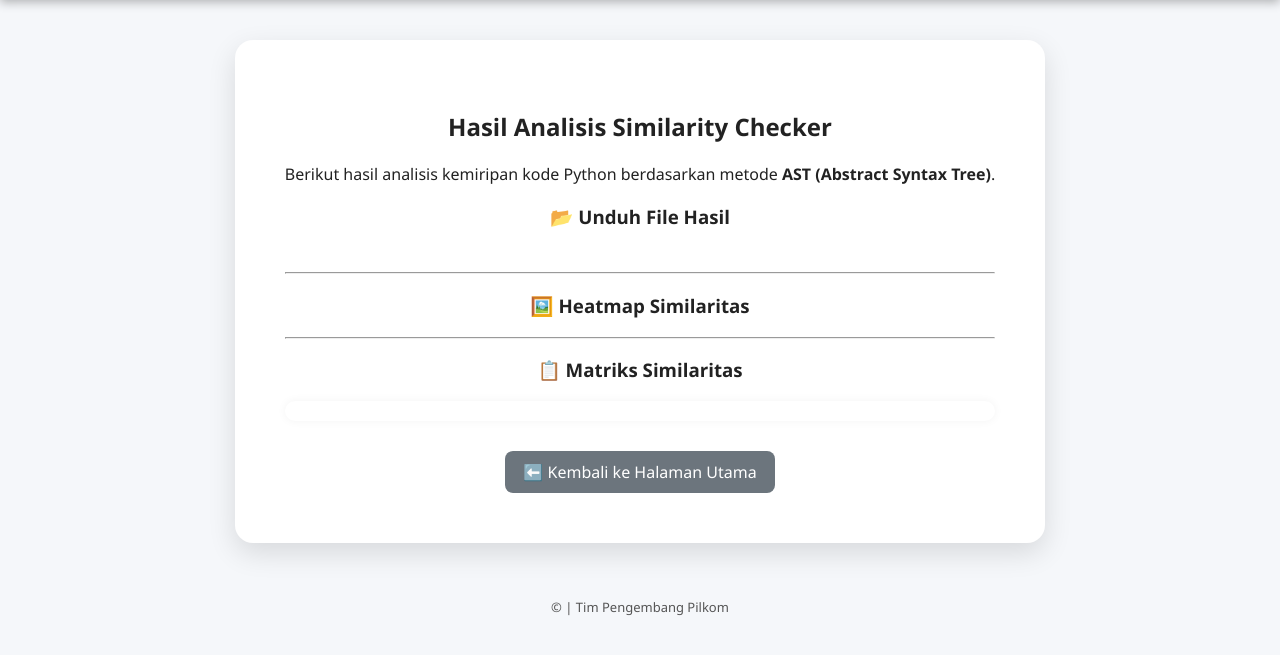
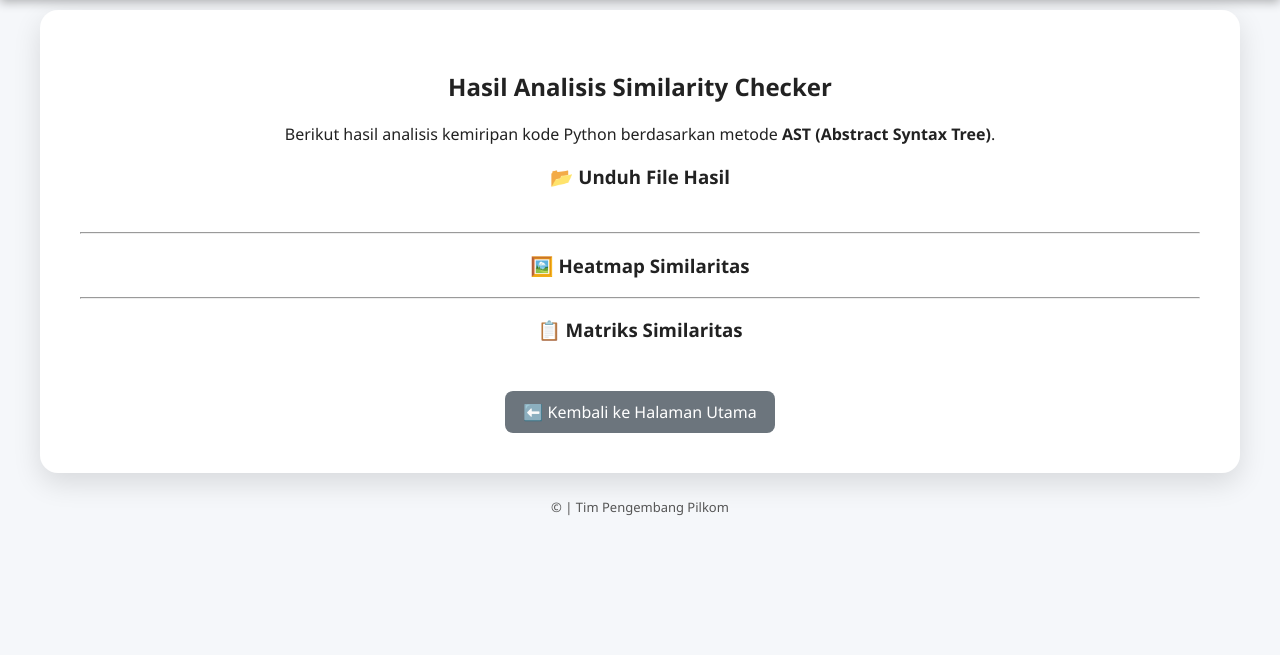
Before and after one commit to MNFadhillah/similarity_checker, a Django app: template analyzer/templates/result.html in a window 1280 px wide. Shown: the part 86-741 px from the top of the page. Run offline with Django 5.2, Linux system fonts and the light colour scheme; the template is opened without the code that fills it, so the values that code supplies are empty.

Commit message:
Refactor HTML structure and styles for improved layout; enhance card container and result display

```diff
--- a/analyzer/templates/base.html
+++ b/analyzer/templates/base.html
@@ -18,24 +18,21 @@
       box-shadow: 0 2px 10px rgba(0,0,0,0.3);
     }
     header h1 { margin: 0; font-size: 26px; letter-spacing: 1px; }
-    /* main { max-width: 800px; margin: 40px auto; padding: 0 20px; } */
-    main {
-      max-width: 900px;
-      margin: 0 auto;
-      padding: 40px 20px;
-      min-height: calc(100vh - 300px);
+    main { max-width: 1200px; margin: 10px auto; padding: 0 20px; }
+
+    .card-container {
       display: flex;
       justify-content: center;
       align-items: center;
-      flex-direction: column;
+      height: 70vh;
     }
-
     .card {
       background: white;
       border-radius: 18px;
-      padding: 50px 50px;   /* diperbesar */
+      padding: 40px 40px;   /* diperbesar */
       box-shadow: 0 10px 28px rgba(0,0,0,0.12);
       text-align: center;
+
     }
 
     .desc { color: #444; margin-bottom: 25px; }
@@ -101,37 +98,41 @@
       transform: translateY(-2px);
     }
     .heatmap-box {
-    margin: 20px auto;
       background: #f1f1f1;
-    padding: 15px;
+      padding: 2px;
       border-radius: 12px;
       box-shadow: 0 0 10px rgba(0,0,0,0.1);
-    max-width: 90%;
+      max-width: 100%;
     }
     .heatmap-img {
       width: 100%;
-    height: auto;
+      height: 100%;
       border-radius: 10px;
     }
     .matrix-table {
       overflow-x: auto;
       background: white;
-    border-radius: 12px;
-    padding: 10px;
+      align-items: center;
+      max-width: 100%;
+      /* padding: 5px; */
       box-shadow: 0 0 10px rgba(0,0,0,0.05);
     }
     .matrix-table table {
       border-collapse: collapse;
-    width: 100%;
-    font-size: 14px;
+      /* width: 50%;   */
     }
     .matrix-table th, .matrix-table td {
       border: 1px solid #ccc;
-    padding: 8px;
+      padding: 4px 6px;
       text-align: center;
+      font-size: 12px;
     }
     .matrix-table th {
       background: #007bff;
+      white-space: normal;
+      font-size: 10px;
+      word-wrap: break-word;
+      max-width: 150px;
       color: white;
     }
     .btn-back {
--- a/analyzer/templates/index.html
+++ b/analyzer/templates/index.html
@@ -1,6 +1,7 @@
 {% extends "base.html" %}
 {% block content %}
 <section class="landing">
+  <div class="card-container">
     <div class="card">
       <p class="desc">
         Website ini digunakan untuk memeriksa tingkat kemiripan kode Python dengan
@@ -20,5 +21,6 @@
         <button type="submit" class="btn">Analisis Sekarang</button>
       </form>
     </div>
+  </div>
 </section>
 {% endblock %}
```
Also changed, not shown: analyzer/templates/result.html (line endings or trailing spaces). Lines whose indentation alone changed are shown as unchanged.
